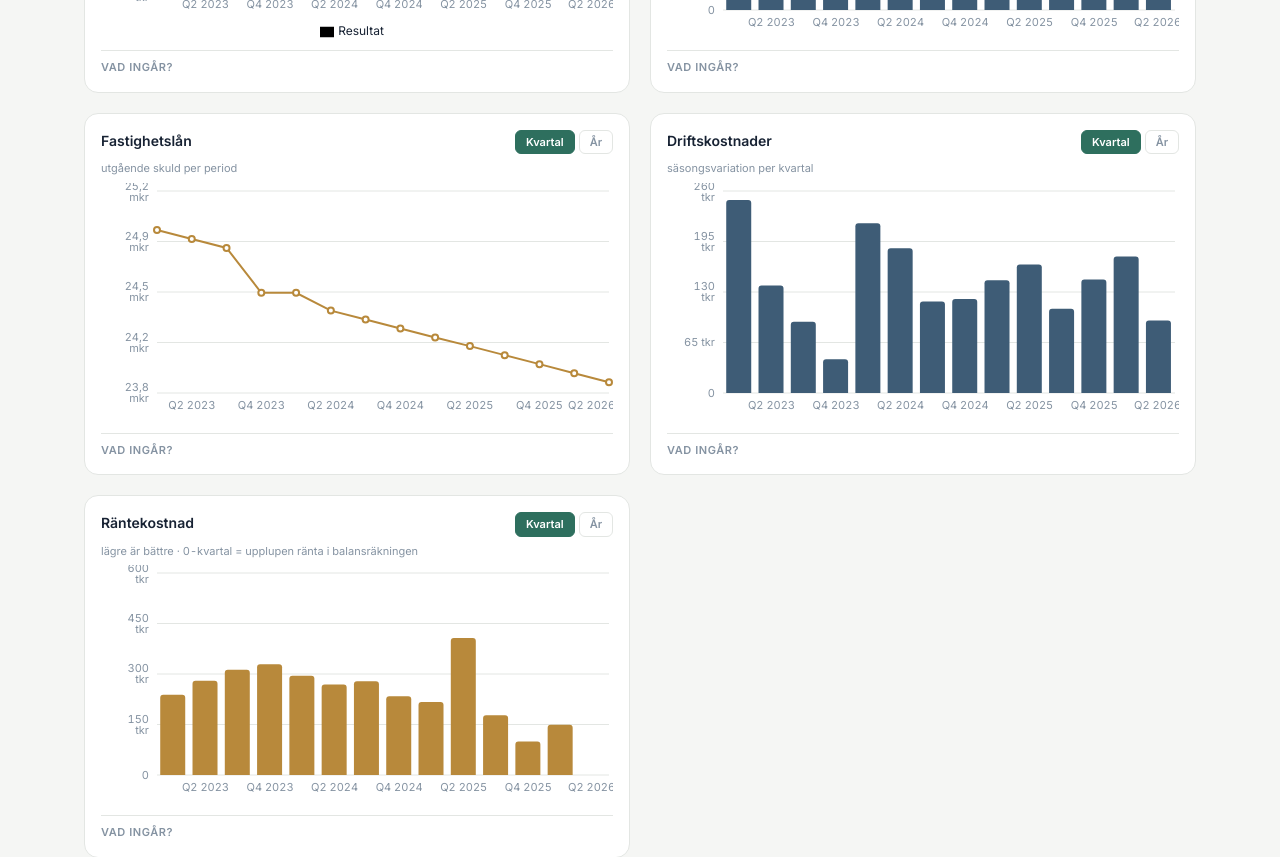
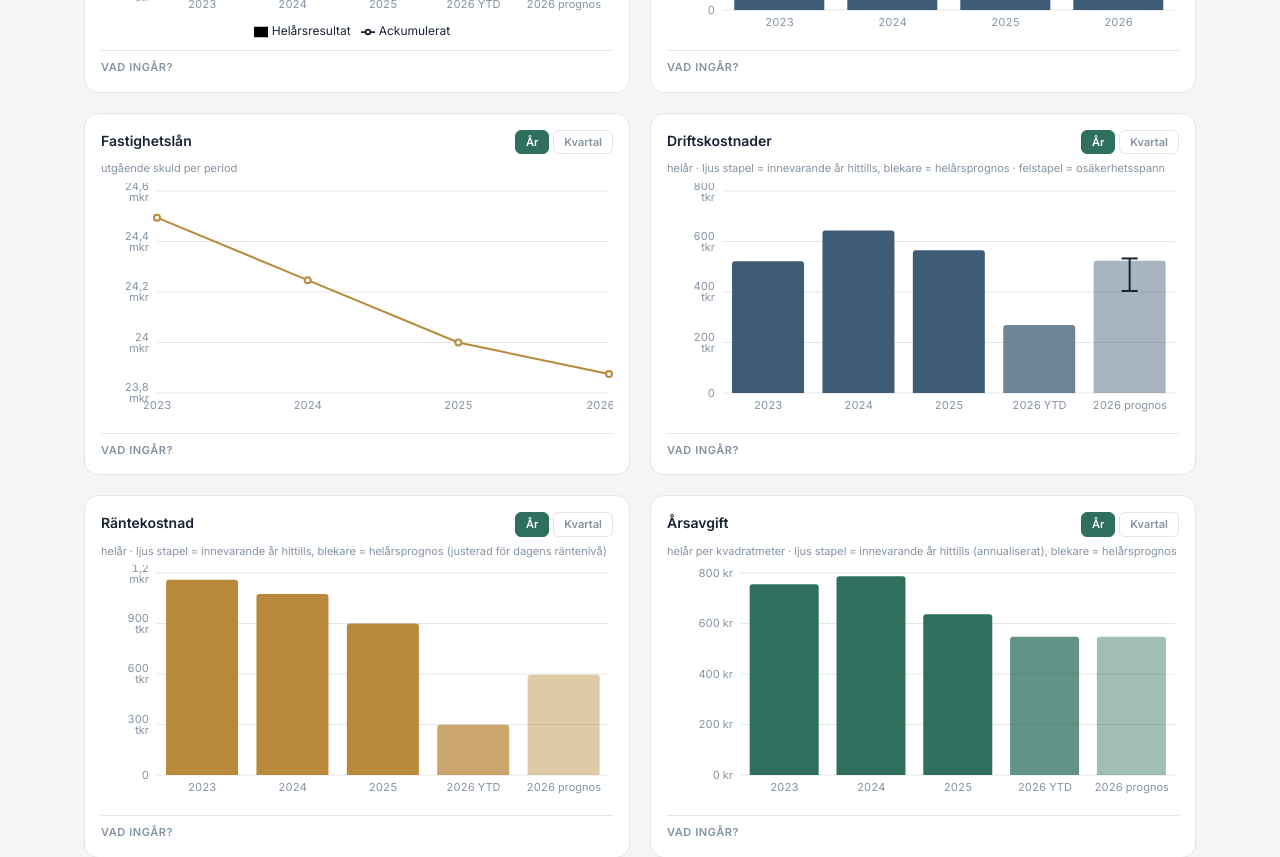
Before and after one commit to MiladKhanKhan/brflillgarden, a React (Vite) app in the folder lillgarden-dashboard-vite/lillgarden-dashboard/: page / in a window 1280 px wide. Shown: the part 620-1477 px from the top of the page. Built offline with nearby package versions, Linux system fonts and the light colour scheme.

Commit message:
Update App.jsx

```diff
--- a/lillgarden-dashboard-vite/lillgarden-dashboard/src/App.jsx
+++ b/lillgarden-dashboard-vite/lillgarden-dashboard/src/App.jsx
@@ -187,16 +187,17 @@ function ViewToggle({ value, onChange }) {
         border: `1px solid ${value === v ? T.green : T.line}`,
       }}>{l}</button>
   );
-  return <div className="flex gap-1">{opt("q", "Kvartal")}{opt("y", "År")}</div>;
+  return <div className="flex gap-1">{opt("y", "År")}{opt("q", "Kvartal")}</div>;
 }
 
 /* ---------- Overview ---------- */
 function Overview({ sorted, latest, boyta, resultOf, driftOf, soliditetOf, ackYear }) {
-  const [vResult, setVResult] = useState("q");
-  const [vLikv, setVLikv] = useState("q");
-  const [vLan, setVLan] = useState("q");
-  const [vDrift, setVDrift] = useState("q");
-  const [vRanta, setVRanta] = useState("q");
+  const [vResult, setVResult] = useState("y");
+  const [vLikv, setVLikv] = useState("y");
+  const [vLan, setVLan] = useState("y");
+  const [vDrift, setVDrift] = useState("y");
+  const [vRanta, setVRanta] = useState("y");
+  const [vAvgift, setVAvgift] = useState("y");
 
   // quarterly series
   const quarterly = useMemo(() => {
@@ -205,6 +206,7 @@ function Overview({ sorted, latest, boyta, resultOf, driftOf, soliditetOf, ackYe
       resultat: resultOf(p),
       likviditet: num(p.br.kassa_bank), lan: num(p.br.fastighetslan),
       drift: driftOf(p), ranta: num(p.rr.rantekostnader),
+      arsavgift: num(p.rr.arsavgifter),
     }));
   }, [sorted]);
 
@@ -223,6 +225,7 @@ function Overview({ sorted, latest, boyta, resultOf, driftOf, soliditetOf, ackYe
         resultat: res, ackumulerat: running,
         likviditet: num(last.br.kassa_bank), lan: num(last.br.fastighetslan),
         drift: sum(driftOf), ranta: sum((p) => num(p.rr.rantekostnader)),
+        arsavgift: sum((p) => num(p.rr.arsavgifter)),
       };
     });
   }, [sorted]);
@@ -256,10 +259,12 @@ function Overview({ sorted, latest, boyta, resultOf, driftOf, soliditetOf, ackYe
     const ytdDrift = curQs.reduce((s, p) => s + driftOf(p), 0);
     const ytdRanta = curQs.reduce((s, p) => s + adjRantaOf(p), 0);
 
+    const ytdAvgift = curQs.reduce((s, p) => s + num(p.rr.arsavgifter), 0);
+
     const arsavgQ = num(latest.rr.arsavgifter);
     const avskrQ = 144273;
     const curYearNum = curYear;
-    const ytdLabel = `${curYearNum} hittills (Q1–Q${curQs.length})`;
+    const ytdLabel = `${curYearNum} YTD`;
 
     const missingQs = [1, 2, 3, 4].filter((q) => !curQs.some((p) => p.q === q));
     let base = ytdRes, best = ytdRes, worst = ytdRes;
@@ -296,7 +301,7 @@ function Overview({ sorted, latest, boyta, resultOf, driftOf, soliditetOf, ackYe
       curYear,
       ytdRow: {
         label: ytdLabel, isYtd: true,
-        resultat: ytdRes, drift: ytdDrift, ranta: ytdRanta,
+        resultat: ytdRes, drift: ytdDrift, ranta: ytdRanta, arsavgift: ytdAvgift,
         likviditet: num(latest.br.kassa_bank), lan: num(latest.br.fastighetslan),
       },
       forecastRow: {
@@ -306,6 +311,7 @@ function Overview({ sorted, latest, boyta, resultOf, driftOf, soliditetOf, ackYe
         driftErr: [driftBase - driftBest, driftWorst - driftBase],
         driftSpann: { best: driftBest, worst: driftWorst },
         ranta: rantaBase,
+        arsavgift: arsavgQ * 4,
         likviditet: num(latest.br.kassa_bank), lan: num(latest.br.fastighetslan),
       },
     };
@@ -334,6 +340,27 @@ function Overview({ sorted, latest, boyta, resultOf, driftOf, soliditetOf, ackYe
     r.isForecast ? { ...r, err: r.driftErr, spann: r.driftSpann } : r
   );
   const rantaSeries = vRanta === "q" ? quarterly : buildYearSeries();
+
+  // Årsavgift i kr/m² i årstakt
+  // - Kvartal: (kvartalsavgift × 4) / boyta
+  // - Helår (komplett): årssumma / boyta
+  // - YTD: (ytd × 4 / antal kvartal) / boyta = annualiserat
+  // - Prognos: helårsprognos / boyta
+  const avgiftSeries = useMemo(() => {
+    if (!boyta) return [];
+    if (vAvgift === "q") {
+      return quarterly.map((d) => ({ ...d, avgiftKvm: (d.arsavgift * 4) / boyta }));
+    }
+    const ys = buildYearSeries();
+    return ys.map((d) => {
+      if (d.isYtd && forecastData) {
+        // ytd annualiserat
+        const nQ = sorted.filter((p) => p.year === forecastData.curYear).length;
+        return { ...d, avgiftKvm: (d.arsavgift * 4 / nQ) / boyta };
+      }
+      return { ...d, avgiftKvm: d.arsavgift / boyta };
+    });
+  }, [vAvgift, quarterly, yearly, forecastData, boyta, sorted]);
 
   const driftKvm = boyta ? (driftOf(latest) * 4) / boyta : null;
   const skuldKvm = boyta ? num(latest.br.fastighetslan) / boyta : null;
@@ -487,6 +514,36 @@ function Overview({ sorted, latest, boyta, resultOf, driftOf, soliditetOf, ackYe
           </p>
           <p style={{ marginTop: 6 }}>
             Räntan har sjunkit kraftigt de senaste två åren från ~270 tkr/kvartal under 2023–2024 till ~149 tkr/kvartal under 2026, både genom amortering och lägre marknadsränta.
+          </p>
+        </Explainer>
+      </Card>
+
+      <Card title="Årsavgift" hint={<ViewToggle value={vAvgift} onChange={setVAvgift} />}>
+        <p style={{ fontSize: 11, color: T.faint, marginTop: -6, marginBottom: 6 }}>
+          {boyta
+            ? (vAvgift === "q"
+                ? "kvartalets avgift annualiserad och uttryckt per kvadratmeter"
+                : "helår per kvadratmeter · ljus stapel = innevarande år hittills (annualiserat), blekare = helårsprognos")
+            : "ange boyta under Data & perioder för att räkna fram kr/m²"}
+        </p>
+        <ResponsiveContainer width="100%" height={240}>
+          <ComposedChart data={avgiftSeries} margin={{ left: 4, right: 4, top: 8 }}>
+            <CartesianGrid stroke={T.line} vertical={false} />
+            <XAxis dataKey="label" tick={{ fontSize: 11, fill: T.faint }} axisLine={false} tickLine={false} />
+            <YAxis tickFormatter={(v) => kr(v)} tick={{ fontSize: 11, fill: T.faint }} axisLine={false} tickLine={false} width={70} />
+            <Tooltip content={<ChartTip />} />
+            <Bar dataKey="avgiftKvm" name="Årsavgift kr/m²" radius={[3, 3, 0, 0]}>
+              {avgiftSeries.map((d, i) => {
+                const opacity = d.isForecast ? 0.45 : d.isYtd ? 0.75 : 1;
+                return <Cell key={i} fill={T.green} fillOpacity={opacity} />;
+              })}
+            </Bar>
+          </ComposedChart>
+        </ResponsiveContainer>
+        <Explainer>
+          <strong>Årsavgift kr/m²</strong> är ett centralt nyckeltal för att jämföra BRF:er med varandra: hur mycket medlemmarna betalar per kvadratmeter och år. Måttet räknas i <em>årstakt</em>, dvs. för enskilda kvartal multipliceras kvartalsavgiften med fyra, och YTD-stapeln annualiseras (faktiskt hittills × 4/antal kvartal).
+          <p style={{ marginTop: 6 }}>
+            Hos Lillgården låg avgiften på ~756 kr/m² under 2023, höjdes till ~787 kr/m² 2024, och har sedan dess sjunkit i takt med lägre räntekostnader – till ~637 kr/m² 2025 och en prognostiserad nivå på ~547 kr/m² för 2026. För jämförelse: snittet bland svenska BRF:er ligger normalt på 500–800 kr/m², och &gt;1 000 kr/m² betraktas som högt.
           </p>
         </Explainer>
       </Card>
```
